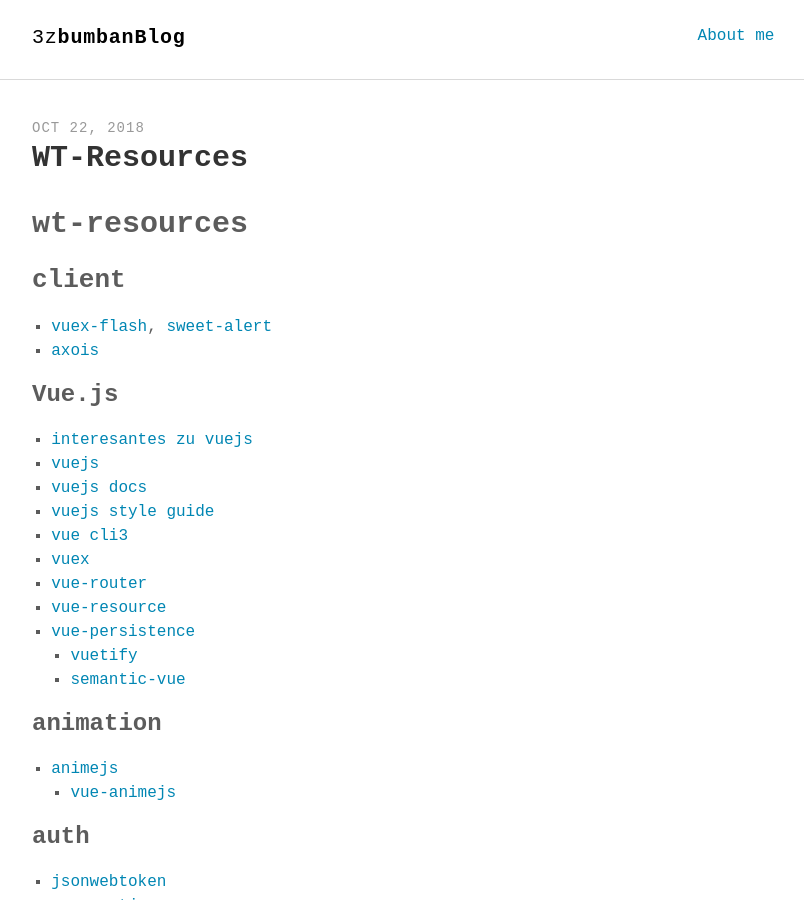
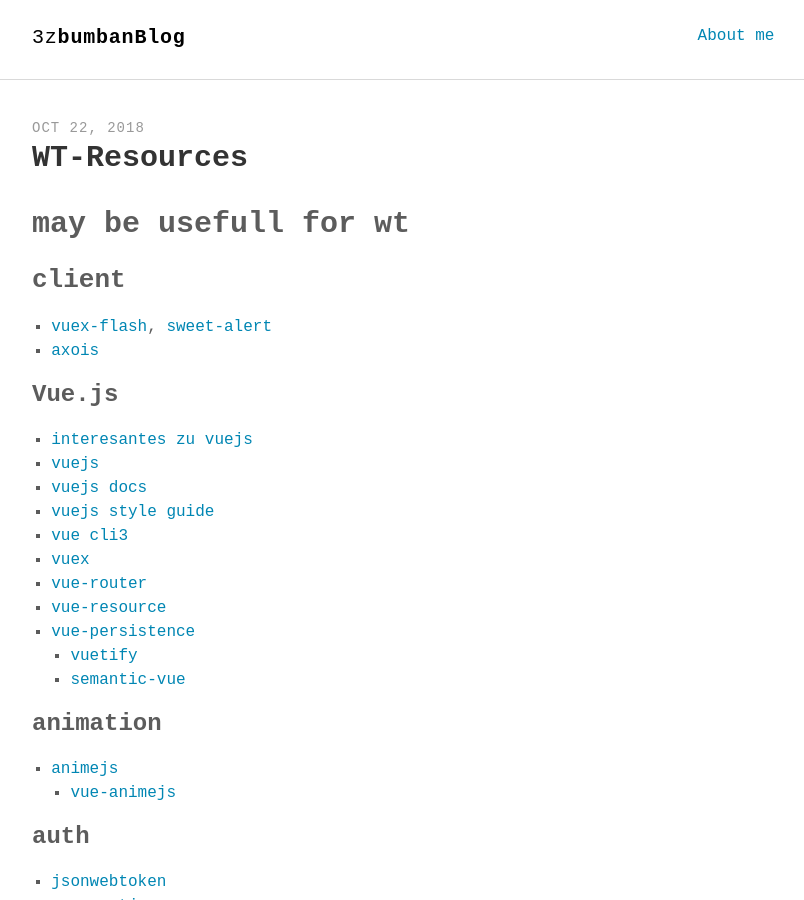
Before and after one commit to 3zbumban/3zbumban.github.io, a Jekyll site: the page built from _posts/2018-10-22-wt-resources.md, in a window 1280 px wide and 900 px high. Shown: the whole window, without its empty margins (232-1036 px from the left). Built offline with Jekyll 4.4.1, drawn with Linux system fonts in a browser that asks for light colours; some web fonts are replaced.

Commit message:
publishing...

```diff
--- a/_posts/2018-10-22-wt-resources.md
+++ b/_posts/2018-10-22-wt-resources.md
@@ -6,7 +6,7 @@ description: "usefull for wt"
 keywords: "js, css, scss, vue, express"
 ---
 
-# wt-resources
+# may be usefull for wt
 
 ## client
 
```
